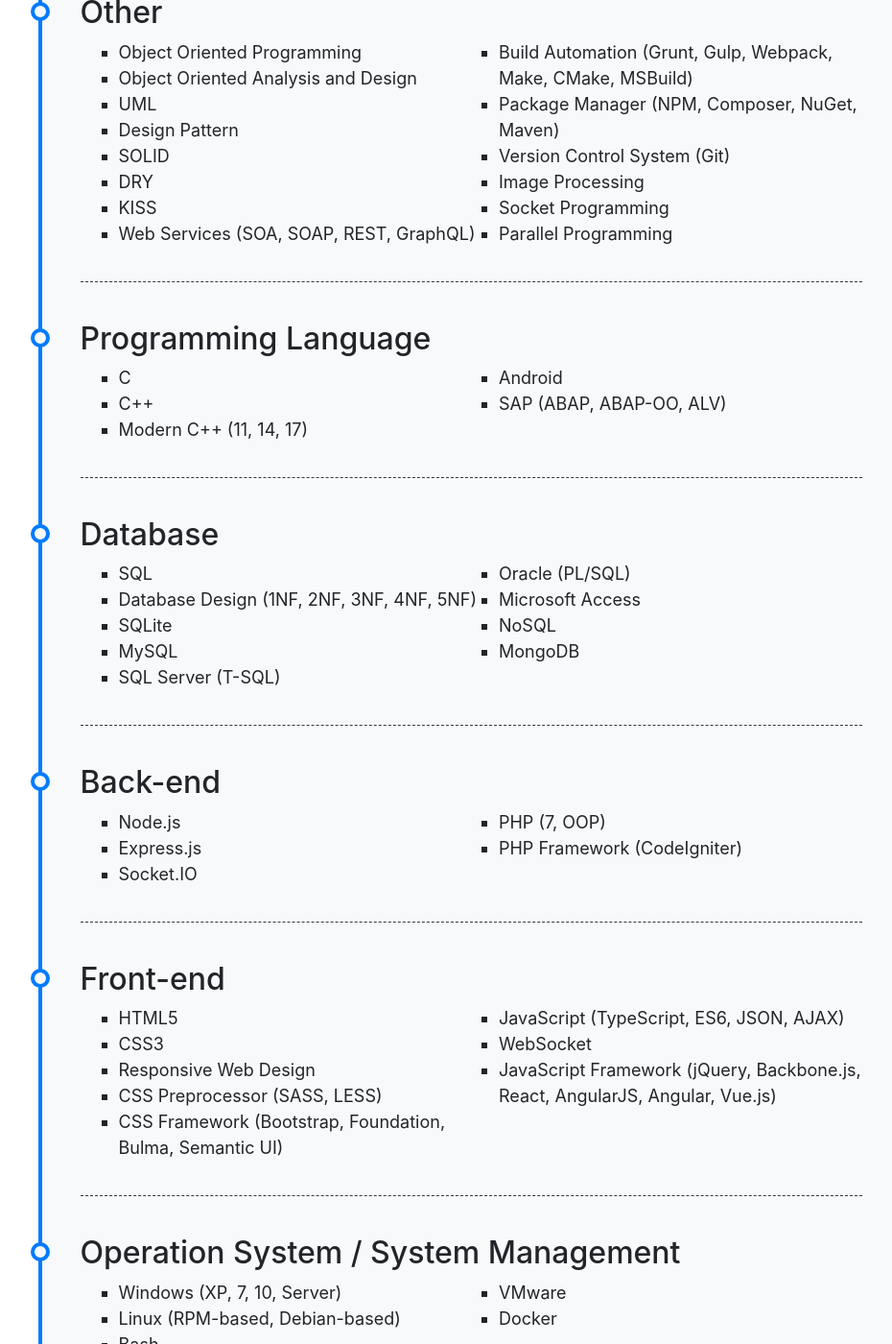
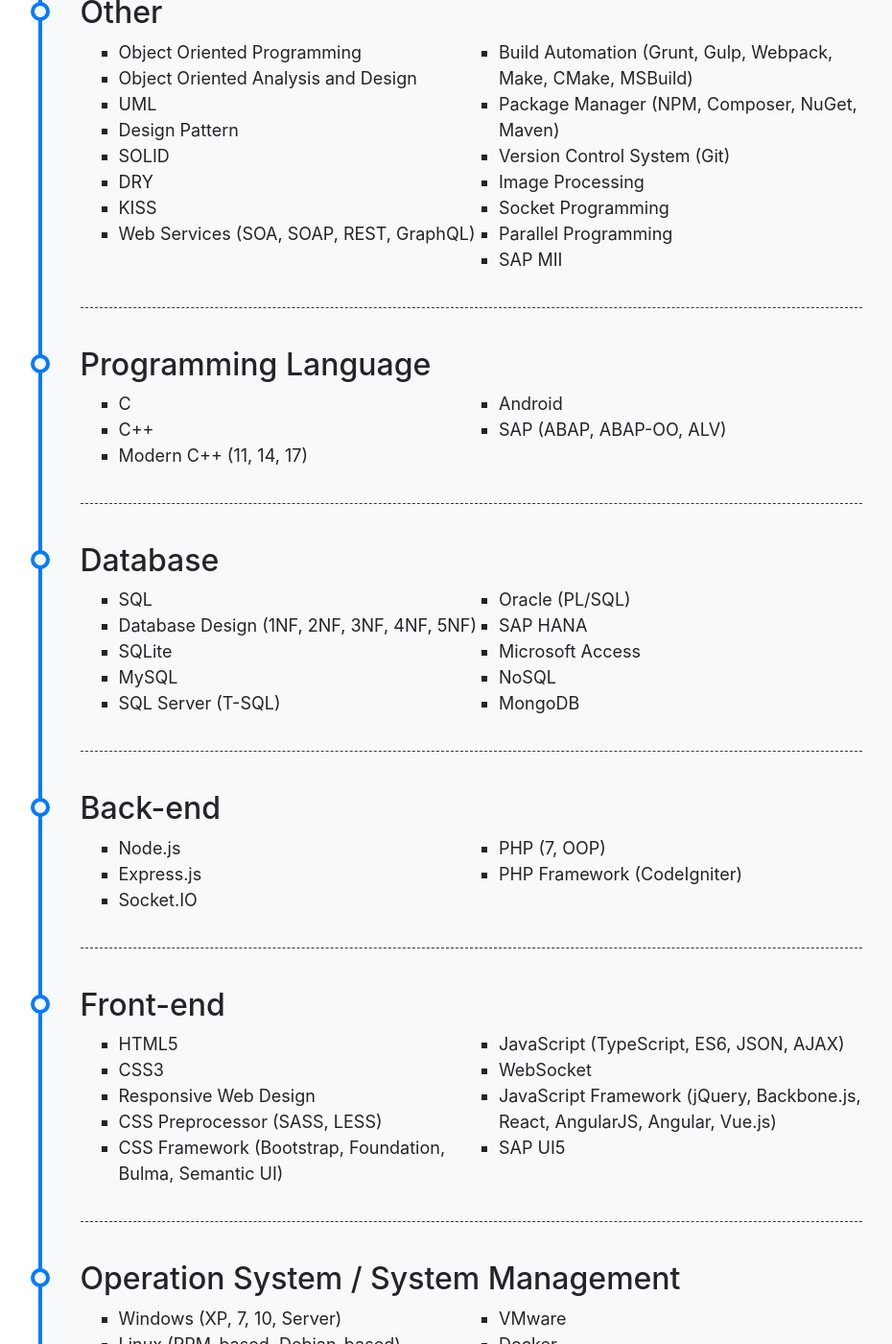
Before and after one commit to yusufsefasezer/yusufsefasezer.github.io, a Jekyll site: the page built from pages/about.md, in a window 1280 px wide and 1400 px high, scrolled down 1579 px. Shown: the whole window at 96% size, without its empty margins (149-1079 px from the left). Built offline with Jekyll 4.4.1, drawn with Linux system fonts in a browser that asks for light colours; nearby versions of some CDN libraries; emoji names are drawn with the system emoji font.

Commit message:
Update skills.yml

```diff
--- a/_data/skills.yml
+++ b/_data/skills.yml
@@ -64,6 +64,7 @@
           - Image Processing
           - Socket Programming
           - Parallel Programming
+          - SAP MII
 
 - title: Programming Language
   items:
@@ -81,6 +82,7 @@
         - MySQL
         - SQL Server (T-SQL)
         - Oracle (PL/SQL)
+        - SAP HANA
         - Microsoft Access
         - NoSQL
         - MongoDB
@@ -103,6 +105,7 @@
           - JavaScript (TypeScript, ES6, JSON, AJAX)
           - WebSocket
           - JavaScript Framework (jQuery, Backbone.js, React, AngularJS, Angular, Vue.js)
+          - SAP UI5
 
 - title: Operation System / System Management
   items:
```
